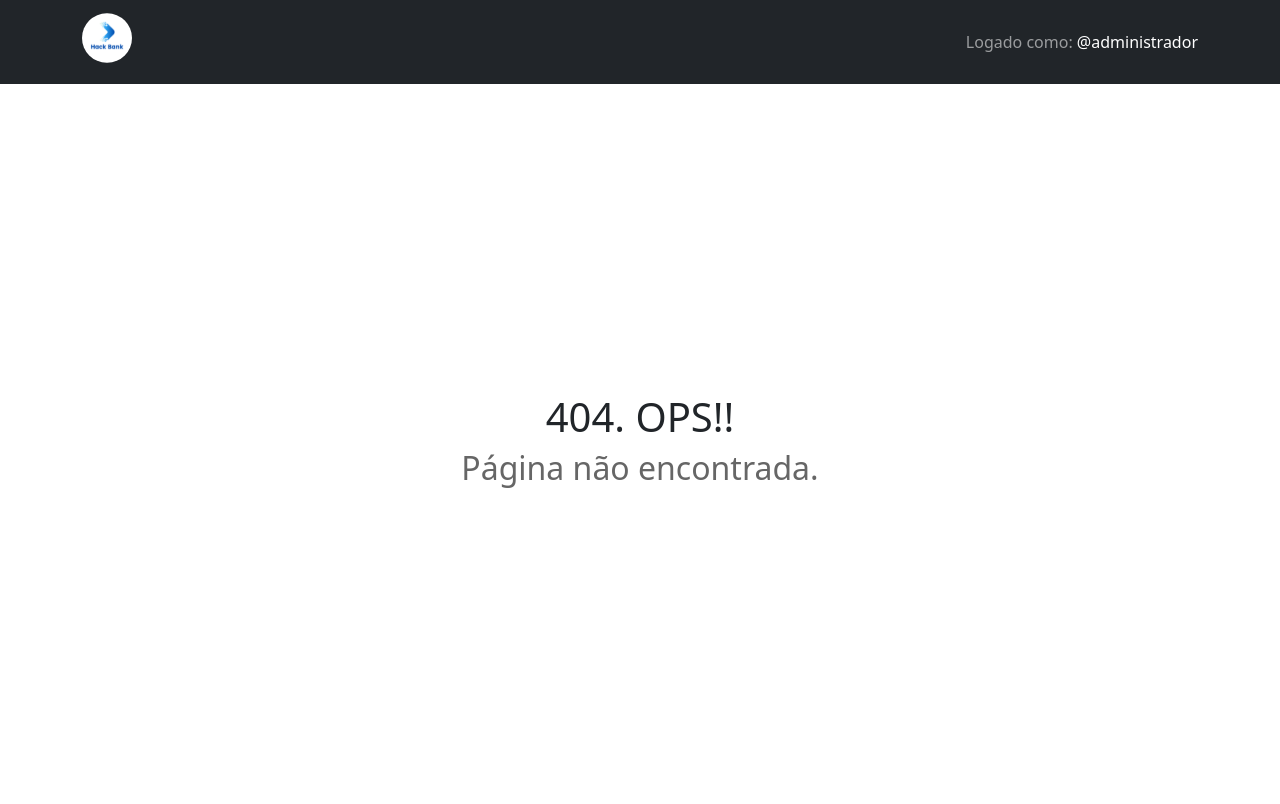
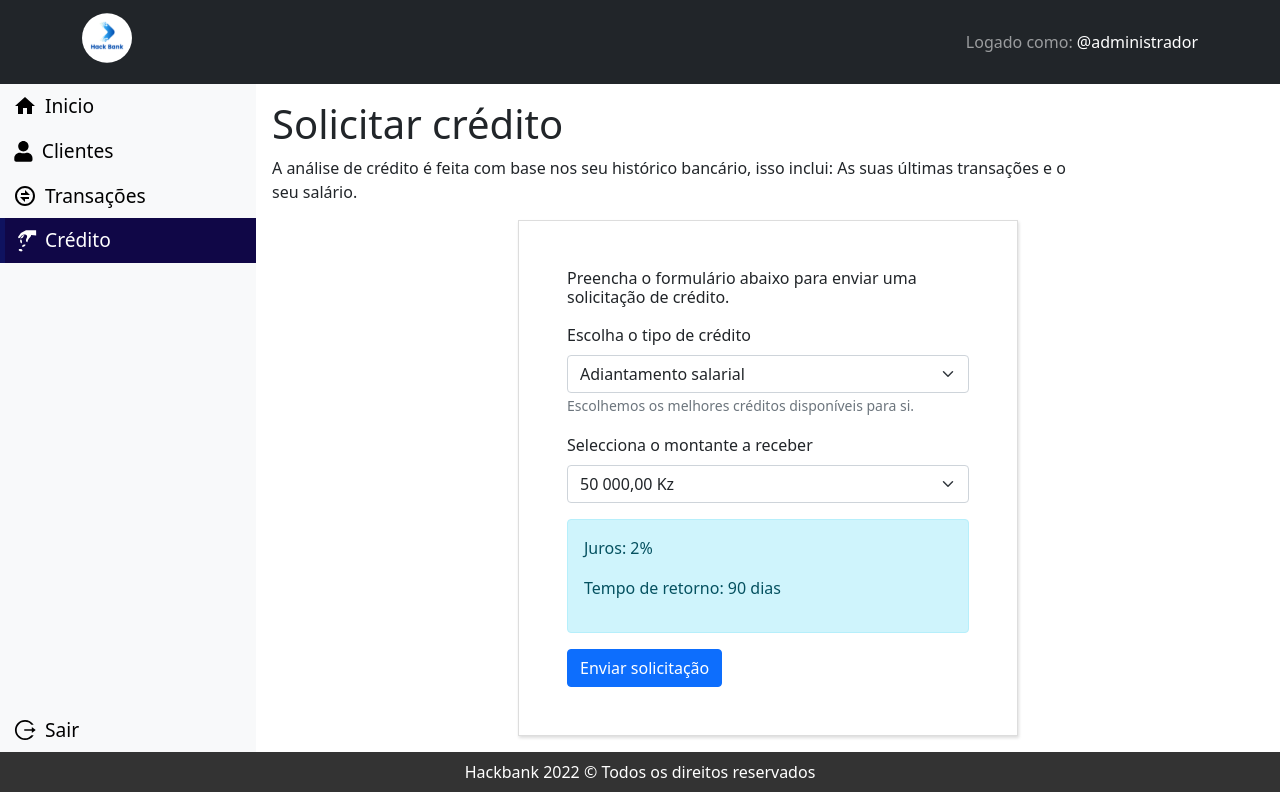
Before and after one commit to AdrianoLupossa/hackbank, a Next.js app: page /credit in a window 1280 px wide. Before the commit this address had no page. Built offline with nearby package versions, Linux system fonts and the light colour scheme.

Commit message:
add page to request credit

```diff
--- a/components/Sidebar/index.jsx
+++ b/components/Sidebar/index.jsx
@@ -44,10 +44,13 @@ const MenuItem = styled.a`
   }
 `;
 
-export default function Sidebar({ active }) {
+export default function Sidebar({ active, style }) {
   return (
     // d-none d-md-flex
-    <StyledSidebar className="d-flex bg-light flex-column justify-content-between">
+    <StyledSidebar
+      style={style}
+      className="d-flex bg-light flex-column justify-content-between"
+    >
       <Nav className="d-flex flex-row flex-sm-column flex-sm-nowrap justify-content-between justify-content-sm-start">
         <Link href="/">
           <MenuItem
--- /dev/null
+++ b/pages/credit/index.jsx
@@ -0,0 +1,88 @@
+import Head from "next/head";
+
+import styled from "styled-components";
+
+import Form from "react-bootstrap/Form";
+import Button from "react-bootstrap/Button";
+
+import Header from "../../components/Header";
+import Sidebar from "../../components/Sidebar";
+import Footer from "../../components/Footer";
+
+import formatter from "../../modules/formatPrice";
+
+import { Container } from "../index";
+
+export const Box = styled.div`
+  width: 500px;
+  padding: 3rem;
+  border: 1px solid #ddd;
+  box-shadow: 1px 2px 3px #ddd;
+  margin: auto;
+`;
+
+export default function Clientes() {
+  return (
+    <div>
+      <Head>
+        <title>Solicitação de Crédito | Hackbank</title>
+
+        <link rel="icon" href="/favicon.png" />
+      </Head>
+      <Header />
+
+      <Container
+        className="d-flex flex-column flex-sm-row"
+        style={{ height: "auto" }}
+      >
+        <Sidebar active={3} style={{ height: "auto" }} />
+        <main className="p-3" style={{ width: "80%" }}>
+          <h1>Solicitar crédito</h1>
+          <div className="mb-3" style={{ maxWidth: "800px" }}>
+            A análise de crédito é feita com base nos seu histórico bancário,
+            isso inclui: As suas últimas transações e o seu salário.
+          </div>
+
+          <Box>
+            <Form>
+              <h2 style={{ fontSize: "1em" }} className="mb-3">
+                Preencha o formulário abaixo para enviar uma solicitação de
+                crédito.
+              </h2>
+              <Form.Group className="mb-3" controlId="formBasicEmail">
+                <Form.Label>Escolha o tipo de crédito</Form.Label>
+
+                <Form.Select>
+                  <option value="most-old">Adiantamento salarial</option>
+                </Form.Select>
+                <Form.Text className="text-muted">
+                  Escolhemos os melhores créditos disponíveis para si.
+                </Form.Text>
+              </Form.Group>
+
+              <Form.Group className="mb-3" controlId="formBasicPassword">
+                <Form.Label>Selecciona o montante a receber</Form.Label>
+                <Form.Select>
+                  <option value="50000">{formatter.format(50000)}</option>
+                  <option value="100000">{formatter.format(100000)}</option>
+                  <option value="200000">{formatter.format(200000)}</option>
+                  <option value="300000">{formatter.format(300000)}</option>
+                </Form.Select>
+              </Form.Group>
+
+              <div className="info alert alert-info">
+                <p>Juros: 2%</p>
+                <p>Tempo de retorno: 90 dias</p>
+              </div>
+
+              <Button variant="primary" type="submit">
+                Enviar solicitação
+              </Button>
+            </Form>
+          </Box>
+        </main>
+      </Container>
+      <Footer />
+    </div>
+  );
+}
```
Also changed, not shown: pages/login/index.jsx (added, +34 -0 lines), pages/transactions/index.jsx (+4 -6 lines).
